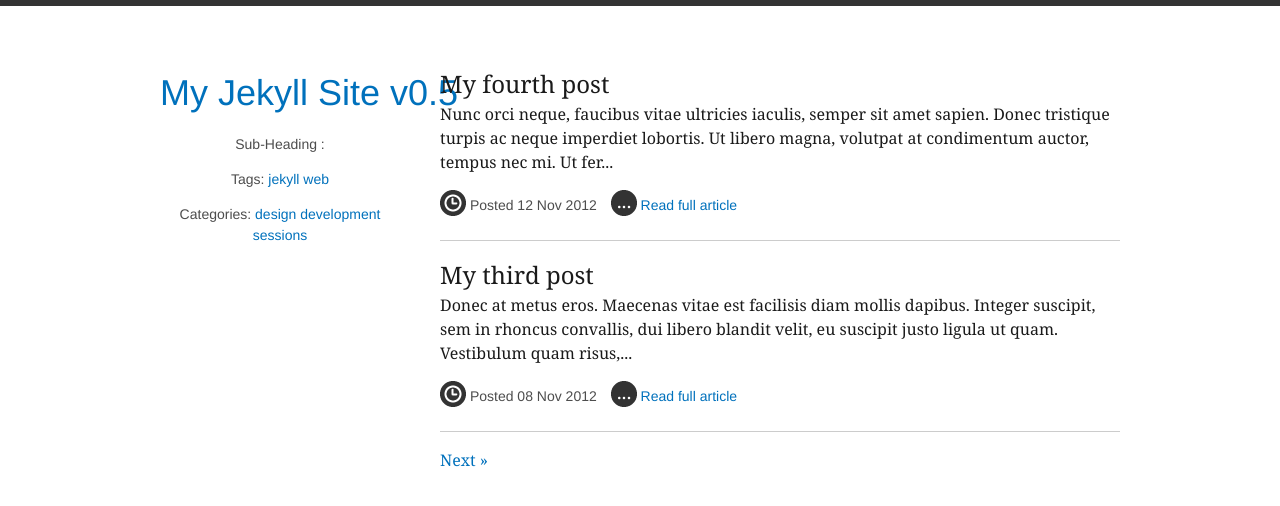
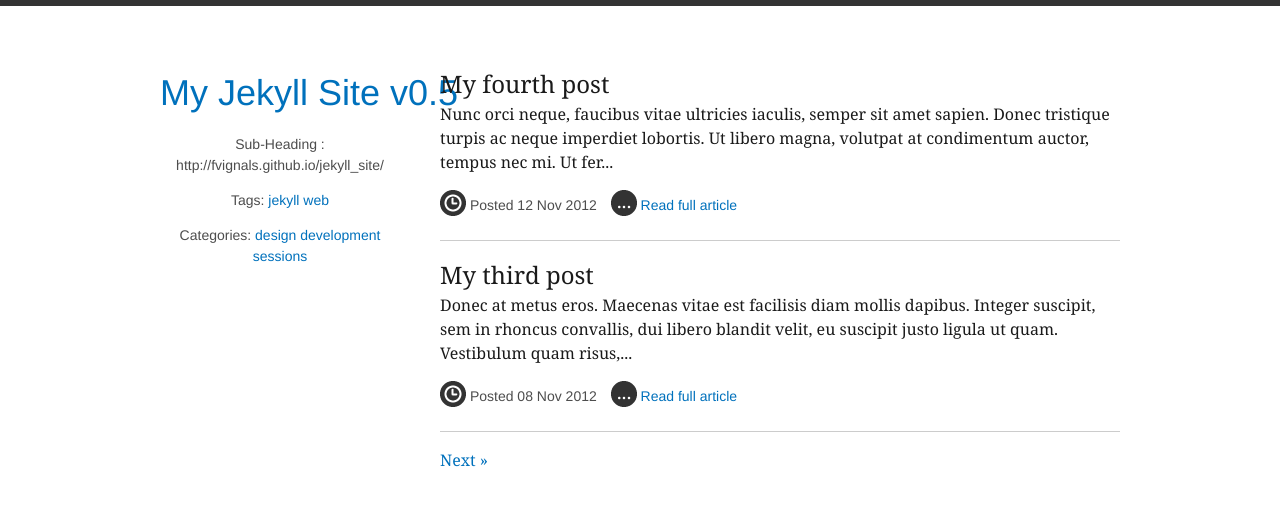
Before and after one commit to fvignals/jekyll_site, a Jekyll site: the page built from index.html, in a window 1280 px wide. Shown: the top 506 px of the page. Built offline with Jekyll 4.4.1, drawn with Linux system fonts in a browser that asks for light colours; Markdown is read by kramdown in place of the engine named in the settings; the list of posts is cut into pages by our own code; part of the change alters nothing that is shown.

Commit message:
Update _config.yml
base-url:    /
url:        http://fvignals.github.io/jekyll_site/

```diff
--- a/_config.yml
+++ b/_config.yml
@@ -2,7 +2,8 @@ safe:        true
 auto:        false
 server:      false
 server_port: 4000
-base-url:    /jekyll_site/
+base-url:    /
+url:        http://fvignals.github.io/jekyll_site/
 
 source:      .
 destination: ./_site
```
